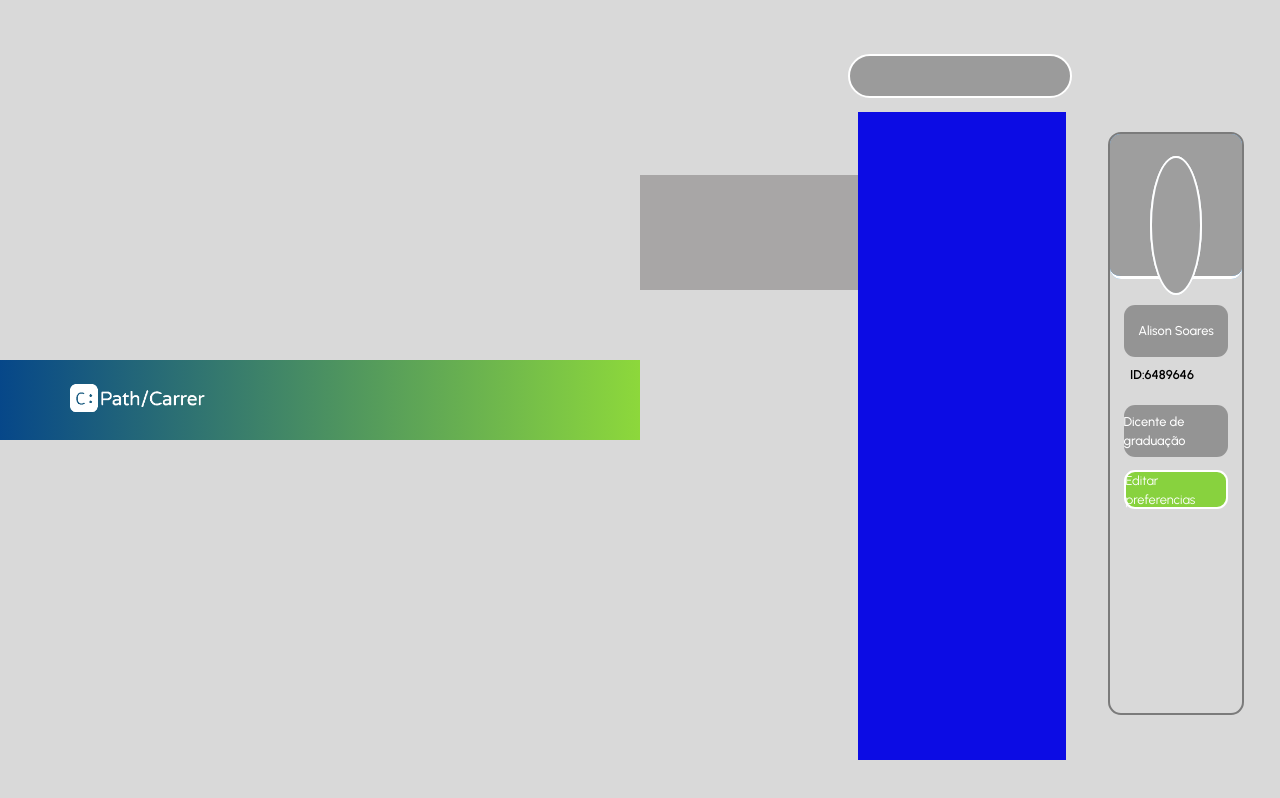
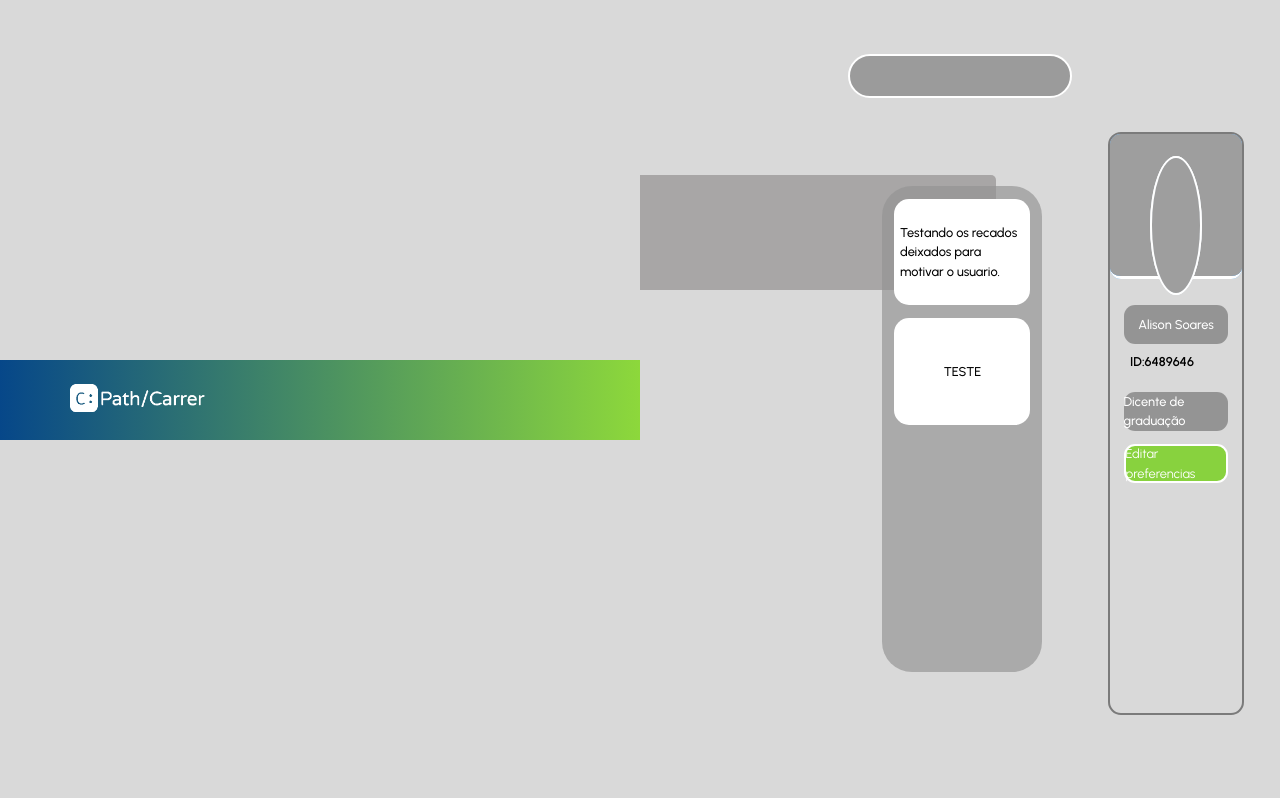
Before and after one commit to AlisonMartinss/Path-Directory---Front, a React (Vite) app in the folder PathDirectory/: page /loby in a window 1280 px wide. Built offline with nearby package versions, Linux system fonts and the light colour scheme; grey boxes are pictures that could not be loaded.

Commit message:
loby finalizado

```diff
--- a/PathDirectory/src/Pages/Loby/Loby.jsx
+++ b/PathDirectory/src/Pages/Loby/Loby.jsx
@@ -39,6 +39,17 @@ function Loby () {
                     </div>
 
                     <div ref={usoRef} className={styles.corpo_c2}>
+                        <div className={styles.corpo_lembrete}>
+                            <div className={styles.lembrete_txt}>
+                                Testando os recados deixados para motivar o usuario.
+                            </div>
+
+                            <div className={styles.lembrete_txt}>
+                                TESTE
+                            </div>
+
+
+                        </div>
 
                     </div>
 
--- a/PathDirectory/src/Pages/Loby/Loby.module.css
+++ b/PathDirectory/src/Pages/Loby/Loby.module.css
@@ -41,11 +41,13 @@
 }
 
 .corpo_c2{
+    display: flex;
+    align-items: center;
+    justify-content: center;
+
     height: 100%;
     width: 33%;
     margin: 0% 1% 0% 1%;
-
-    background-color: rgb(12, 12, 228);
 
 }
 
@@ -113,7 +115,7 @@
     align-items: center;
 
     width: 80%;
-    height: 12%;
+    height: 9%;
     background-color:#7b7b7bb9;
     border-radius: 11px;
 
@@ -190,3 +192,56 @@
     border-radius: 11px;
 
 }
+
+.corpo_lembrete{
+    display: flex;
+    align-items: center;
+    flex-direction: column;
+
+    margin-top: -7%;
+
+    width:77%;
+    height: 75%;
+    background-color: #949494ab;
+    border-radius: 30px;
+
+
+}
+
+.lembrete_txt{
+    display: flex;
+    justify-content: center;
+    align-items: center;
+
+    width: 85%;
+    height: 22%;
+
+    margin-top: 8%;
+    border-radius: 15px;
+
+    background-color: #ffffff;
+
+    padding-left: 4%;
+    padding-right: 3%;
+
+    color: #000000;
+    font-family: "Urbanist", serif;
+    font-optical-sizing: auto;
+    font-weight: 500;
+    font-style: normal;
+    font-size: clamp(10px,1vw,20px);
+
+    cursor: pointer;
+    transition: all 0.5s ease;
+    transform: translateY(0px);
+
+
+}
+
+.lembrete_txt:hover{
+
+    transform: translateY(-6px);
+    transition: all 0.3s ease;
+    box-shadow: 0px 7px 10px 0px rgba(0, 0, 0, 0.251);
+
+}
```
